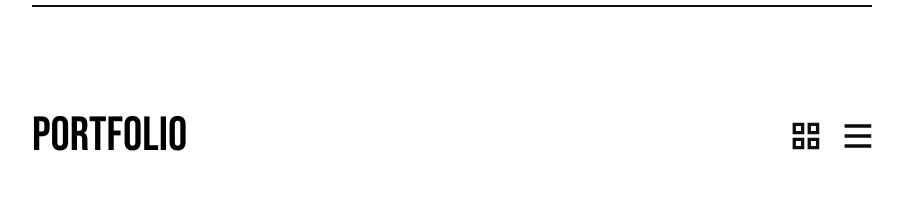
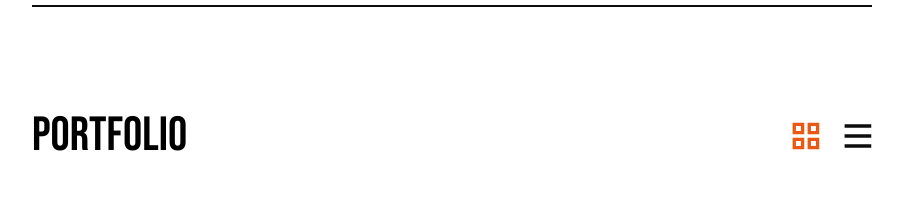
Before and after one commit to In-N-Out-Dev/PortfolioHub, a React (Vite) app: page / in a window 1280 px wide. Shown: the part 4620-4822 px from the top of the page, without its empty margins (308-1211 px from the left). Built offline with nearby package versions, Linux system fonts and the light colour scheme.

Commit message:
REFACTOR: modulize list view mode button

```diff
--- /dev/null
+++ b/src/components/common/ViewModeButton.tsx
@@ -0,0 +1,36 @@
+import React from 'react';
+
+import { useTheme } from '@emotion/react';
+import styled from '@emotion/styled';
+import GalleryIcon from 'assets/GalleryIcon';
+import ListIcon from 'assets/ListIcon';
+
+import type { ListHeaderProps, ViewModeState } from 'types/props';
+
+const ViewModeButton = ({ ViewModeState, setViewModeState }: ListHeaderProps) => {
+  const { colors } = useTheme();
+  const handleClick = (type: ViewModeState) => {
+    setViewModeState(type);
+  };
+  const isHighlighted = (type: ViewModeState) =>
+    ViewModeState === type ? colors.HIGHLIGHT : colors.MAIN_FONT;
+
+  return (
+    <IconWrapper>
+      <button onClick={() => handleClick('GALLERY')}>
+        <GalleryIcon color={isHighlighted('GALLERY')} />
+      </button>
+      <button onClick={() => handleClick('LIST')}>
+        <ListIcon color={isHighlighted('LIST')} />
+      </button>
+    </IconWrapper>
+  );
+};
+
+const IconWrapper = styled.div`
+  display: flex;
+  align-items: center;
+  gap: 2.4rem;
+`;
+
+export default ViewModeButton;
--- a/src/components/portfolio/Portfolio.tsx
+++ b/src/components/portfolio/Portfolio.tsx
@@ -1,22 +1,20 @@
 import { useState } from 'react';
 
 import SectionCard from 'components/common/SectionCard';
-import { SectionProps } from 'types/props';
+import { SectionProps, ViewModeState } from 'types/props';
 
 import PortfolioContents from './PortfolioContents';
 import PortfolioHeader from './PortfolioHeader';
 
-import type { PortfolioState } from 'types/portfolio';
-
 const Portfolio = ({ forwardRef }: SectionProps) => {
-  const [portfolioState, setPortfolioState] = useState<PortfolioState>('GALLERY');
+  const [portfolioState, setPortfolioState] = useState<ViewModeState>('GALLERY');
 
   return (
     <div ref={forwardRef}>
       <SectionCard id="PORTFOLIO">
         <PortfolioHeader
-          portfolioState={portfolioState}
-          setPortfolioState={setPortfolioState}
+          ViewModeState={portfolioState}
+          setViewModeState={setPortfolioState}
         />
         <PortfolioContents portfolioState={portfolioState} />
       </SectionCard>
--- a/src/components/portfolio/PortfolioContents.tsx
+++ b/src/components/portfolio/PortfolioContents.tsx
@@ -2,9 +2,9 @@ import PORTFOLIO_DATA from 'contents/portfolioData';
 
 import PortfolioGallery from './gallery/PortfolioGallery';
 
-import type { PortfolioState } from 'types/portfolio';
+import type { ViewModeState } from 'types/props';
 
-const PortfolioContents = ({ portfolioState }: { portfolioState: PortfolioState }) => {
+const PortfolioContents = ({ portfolioState }: { portfolioState: ViewModeState }) => {
   if (portfolioState === 'GALLERY') return <PortfolioGallery portfolioData={PORTFOLIO_DATA} />;
   return <ul></ul>;
 };
--- a/src/components/portfolio/PortfolioHeader.tsx
+++ b/src/components/portfolio/PortfolioHeader.tsx
@@ -1,29 +1,15 @@
-import { useTheme } from '@emotion/react';
 import styled from '@emotion/styled';
-import GalleryIcon from 'assets/GalleryIcon';
-import ListIcon from 'assets/ListIcon';
+import ViewModeButton from 'components/common/ViewModeButton';
+import { ListHeaderProps } from 'types/props';
 
-import type { PortfolioHeaderProps, PortfolioState } from 'types/portfolio';
-
-const PortfolioHeader = ({ portfolioState, setPortfolioState }: PortfolioHeaderProps) => {
-  const { colors } = useTheme();
-  const handleClick = (type: PortfolioState) => {
-    setPortfolioState(type);
-  };
-  const isHighlighted = (type: PortfolioState) =>
-    portfolioState === type ? colors.HIGHTLIGHT : colors.MAIN_FONT;
-
+const PortfolioHeader = ({ ViewModeState, setViewModeState }: ListHeaderProps) => {
   return (
     <TitleWrapper>
       <Title>PORTFOLIO</Title>
-      <IconWrapper>
-        <button onClick={() => handleClick('GALLERY')}>
-          <GalleryIcon color={isHighlighted('GALLERY')} />
-        </button>
-        <button onClick={() => handleClick('LIST')}>
-          <ListIcon color={isHighlighted('LIST')} />
-        </button>
-      </IconWrapper>
+      <ViewModeButton
+        ViewModeState={ViewModeState}
+        setViewModeState={setViewModeState}
+      />
     </TitleWrapper>
   );
 };
@@ -41,10 +27,4 @@ const Title = styled.h3`
   font-size: 4.8rem;
 `;
 
-const IconWrapper = styled.div`
-  display: flex;
-  align-items: center;
-  gap: 2.4rem;
-`;
-
 export default PortfolioHeader;
```
Also changed, not shown: src/types/portfolio.ts (+0 -7 lines), src/types/props.ts (+7 -0 lines).
